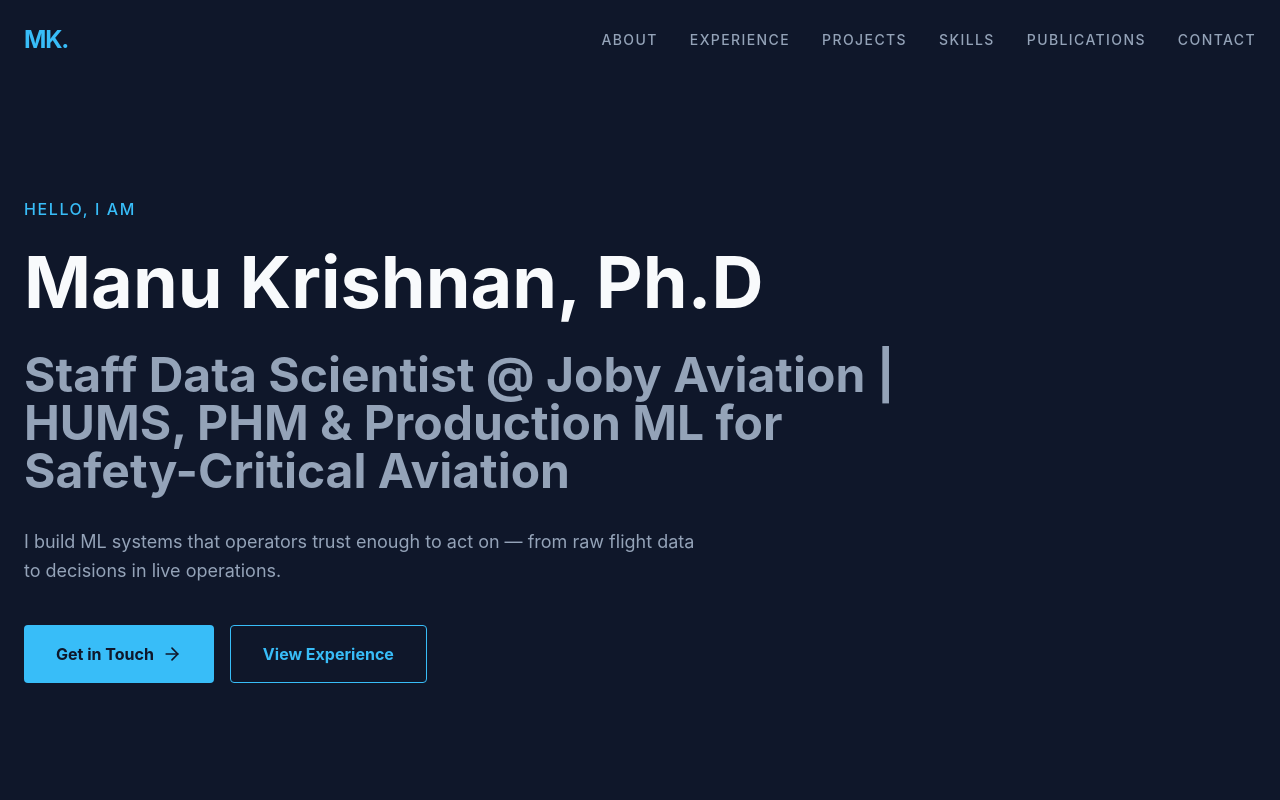
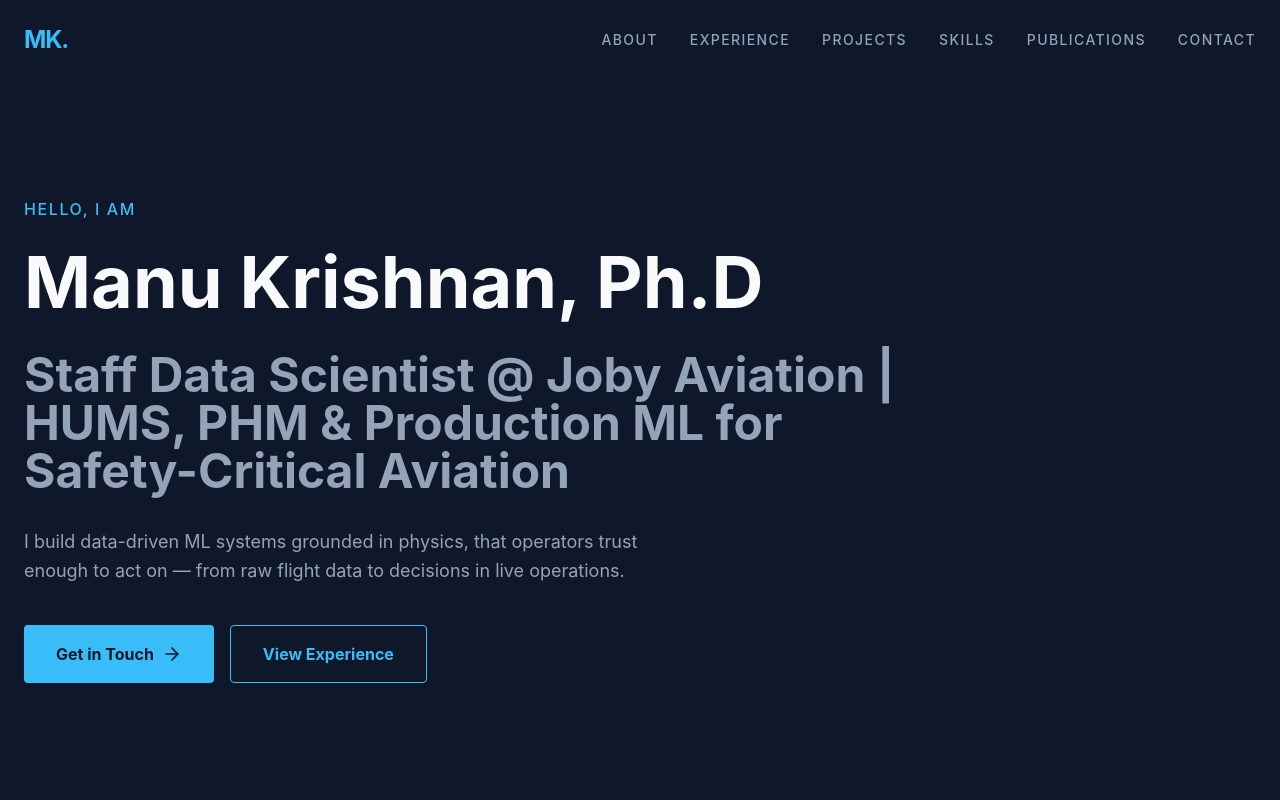
Before and after one commit to manukrisvt/portfolio, a React (Vite) app: page / in a window 1280 px wide. Shown: the top 800 px of the page. Built offline with nearby package versions, Linux system fonts and the light colour scheme.

Commit message:
Update hero tagline: physics-grounded ML

```diff
--- a/src/components/Hero.jsx
+++ b/src/components/Hero.jsx
@@ -47,7 +47,7 @@ const Hero = () => {
                         transition={{ delay: 0.5 }}
                         className="text-lg text-text-muted max-w-2xl mb-10 leading-relaxed"
                     >
-                        I build ML systems that operators trust enough to act on — from raw flight data to decisions in live operations.
+                        I build data-driven ML systems grounded in physics, that operators trust enough to act on — from raw flight data to decisions in live operations.
                     </motion.p>
 
                     <motion.div
```
